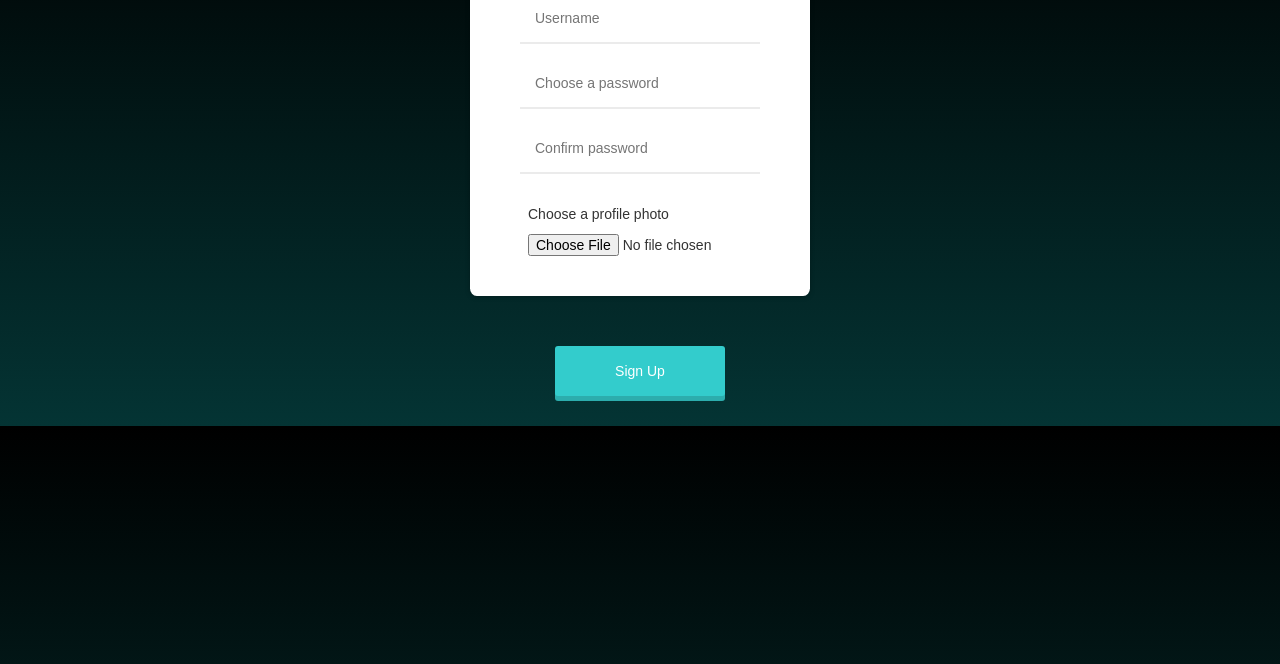
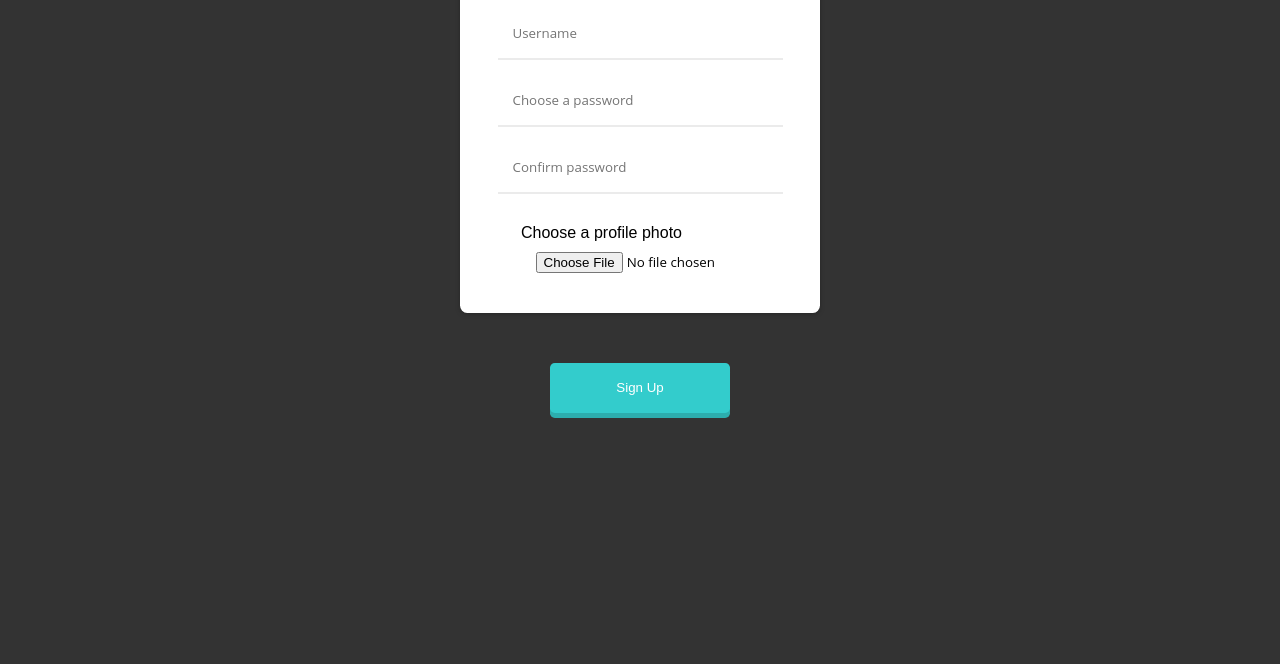
Before and after one commit to FernandaPalacios/what-a-movie, a website: page App/SignUp/signup.html in a window 1280 px wide. Shown: the part 136-800 px from the top of the page. Drawn offline with nearby package versions, Linux system fonts and the light colour scheme.

Commit message:
change sign up bar

```diff
--- a/App/SignUp/signup.html
+++ b/App/SignUp/signup.html
@@ -6,10 +6,10 @@
   <meta name="viewport" content="width=device-width, initial-scale=1">
   	 <link rel="stylesheet" type="text/css" href="../SignUp/signup.css">
 
-  <link rel="stylesheet" href="http://maxcdn.bootstrapcdn.com/bootstrap/3.3.5/css/bootstrap.min.css">
+  <!-- <link rel="stylesheet" href="http://maxcdn.bootstrapcdn.com/bootstrap/3.3.5/css/bootstrap.min.css"> -->
   <script src="https://ajax.googleapis.com/ajax/libs/jquery/1.11.3/jquery.min.js"></script>
   <script src="http://maxcdn.bootstrapcdn.com/bootstrap/3.3.5/js/bootstrap.min.js"></script>
-  <link href="../nav&body.css" rel="stylesheet">
+  <!-- <link href="../nav&body.css" rel="stylesheet"> -->
 
 </head>
 <body>
@@ -43,14 +43,14 @@
 
 </div>
 </div>
-<div class="hover_bkgr_fricc">
+<!-- <div class="hover_bkgr_fricc">
         <span class="helper"></span>
         <div>
             <p id="warningContent">inside the popup box!</p>
            <button id="popupCloseButton">close</button>
        </div>
 
-</div>
+</div> -->
 <script type="text/javascript" src="../Helper/helper.js"></script>
 <script type="text/javascript" src="../SignUp/signup.js"></script>
 
```
